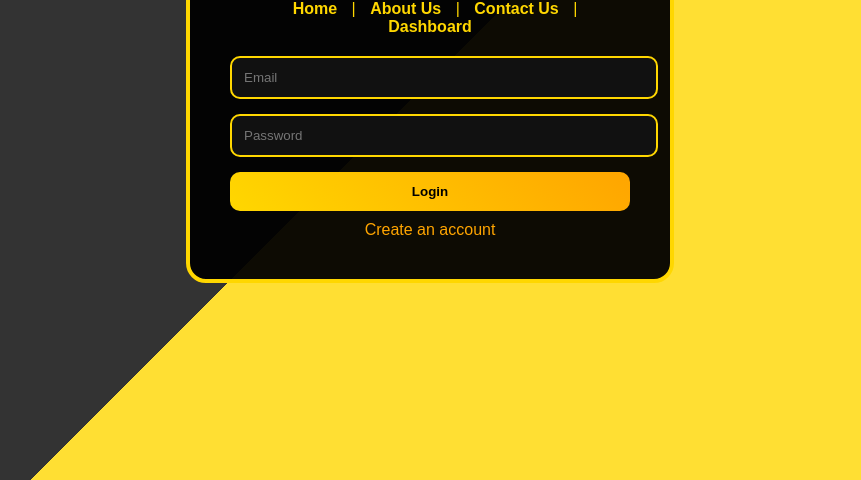
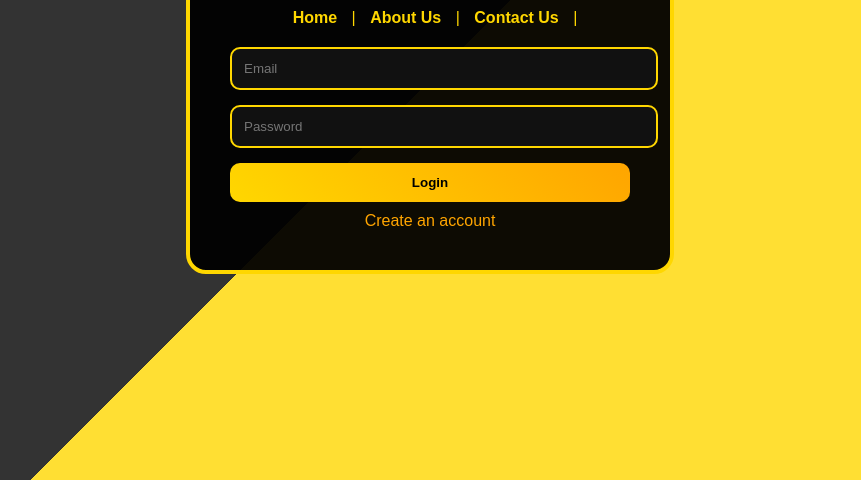
Before and after one commit to Mrhermit640/HERMIT-HAVEN, a plain HTML site: page index.html in a window 1280 px wide. Shown: the part 320-800 px from the top of the page, without its empty margins (210-1071 px from the left). Drawn offline with Linux system fonts and the light colour scheme.

Commit message:
Update index.html

```diff
--- a/index.html
+++ b/index.html
@@ -50,7 +50,6 @@
       <a href="index.html">Home</a> |
       <a href="about.html">About Us</a> |
       <a href="contact.html">Contact Us</a> |
-      <a href="dashboard.html">Dashboard</a>
     </nav>
 
     <!-- Login Form -->
```
